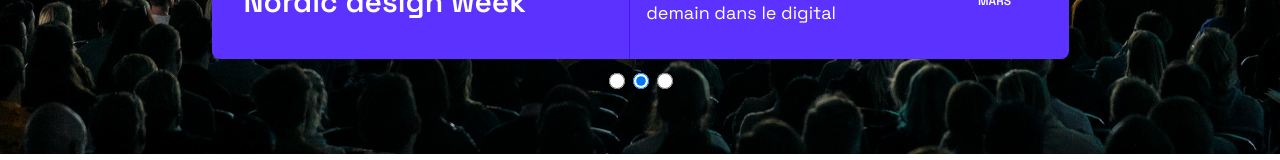
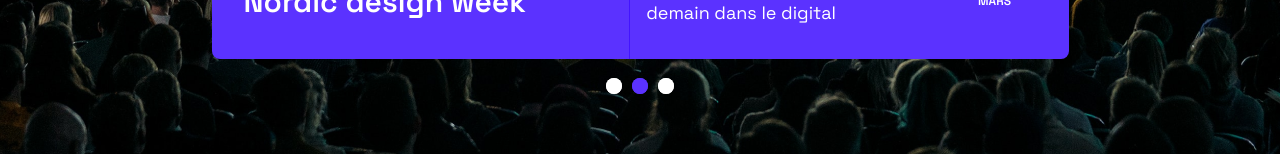
Before and after one commit to Iskandar835/724-events, a React (Create React App) app: page / in a window 1280 px wide. Shown: the part 512-672 px from the top of the page. Built offline with nearby package versions, Linux system fonts and the light colour scheme.

Commit message:
Slider optimiser, suppression des input radio (remplacer par span), SCSS du slider amelioré / Reste seulement une erreur sur les keys unique

```diff
--- a/src/containers/Slider/index.js
+++ b/src/containers/Slider/index.js
@@ -40,17 +40,13 @@ const Slider = () => {
             </div>
           </div>
           <div className="SlideCard__paginationContainer">
-            <div className="SlideCard__pagination">
-              {byDateDesc.map((check , radioIdx) => (
-                <input
+              {byDateDesc.map((check, indexSpan) => (
+                <span
                   key={check.id}
-                  type="radio"
-                  name="radio-button"
-                  checked= {index === radioIdx}
+                  className={`SlideCard__pagination${index === indexSpan ? "--active" : ""}`}
                 />
               ))}
             </div>
-          </div>
         </>
       ))}
     </div>
--- a/src/containers/Slider/style.scss
+++ b/src/containers/Slider/style.scss
@@ -32,12 +32,23 @@
       display: flex;
       justify-content: center;
       width: 100%;
-      input {
-        width: 16px;
-        height: 16px;
-        min-width: 0;
-        color: $primary;
-      }
+    }
+    &__pagination {
+          display: flex;
+          margin-inline: 5px;
+          width: 16px;
+          height: 16px;
+          background-color: #FFF;
+          border-radius: 100%;
+          &--active {
+            display: flex;
+            margin-inline: 5px;
+            width: 16px;
+            height: 16px;
+            border-radius: 100%;
+            background-color: $primary;
+            transition: all 1s;
+          }
     }
     &__description {
       left: 0;
```
